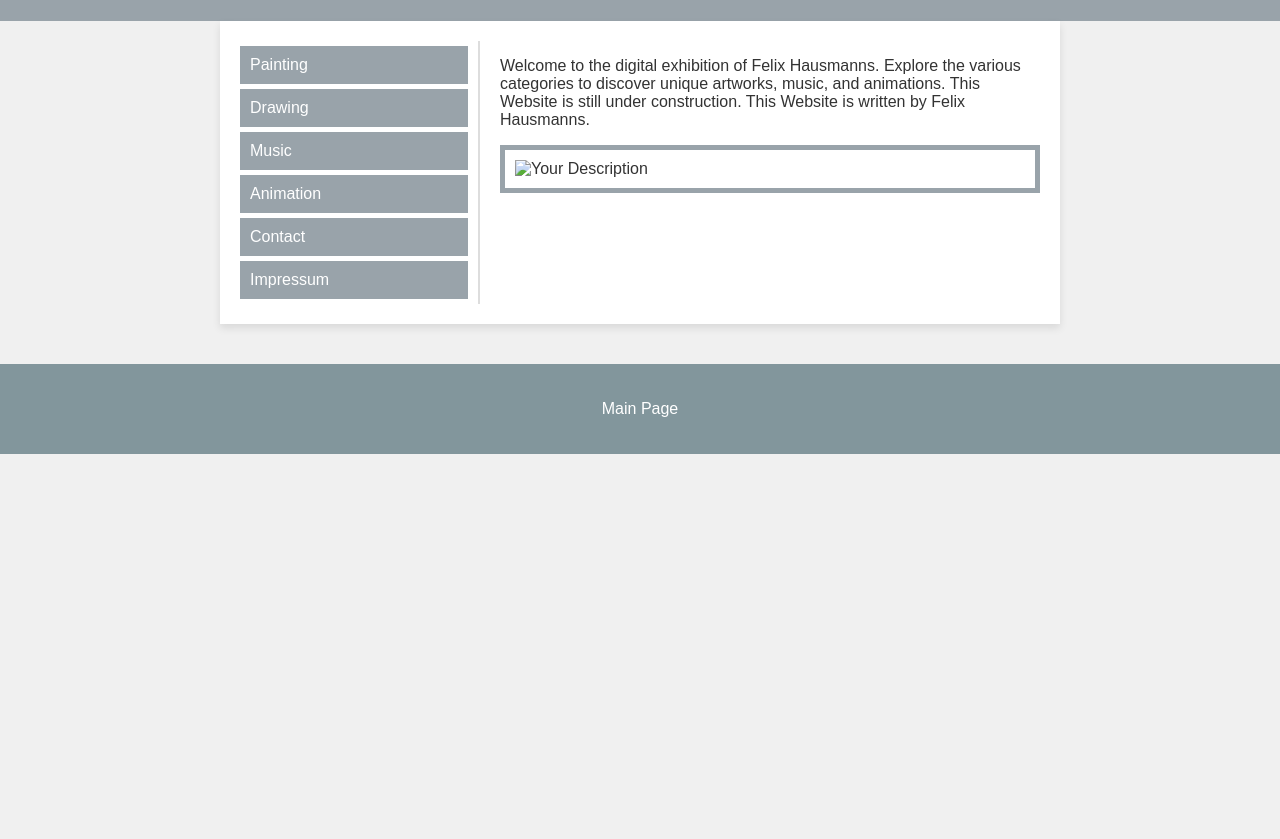
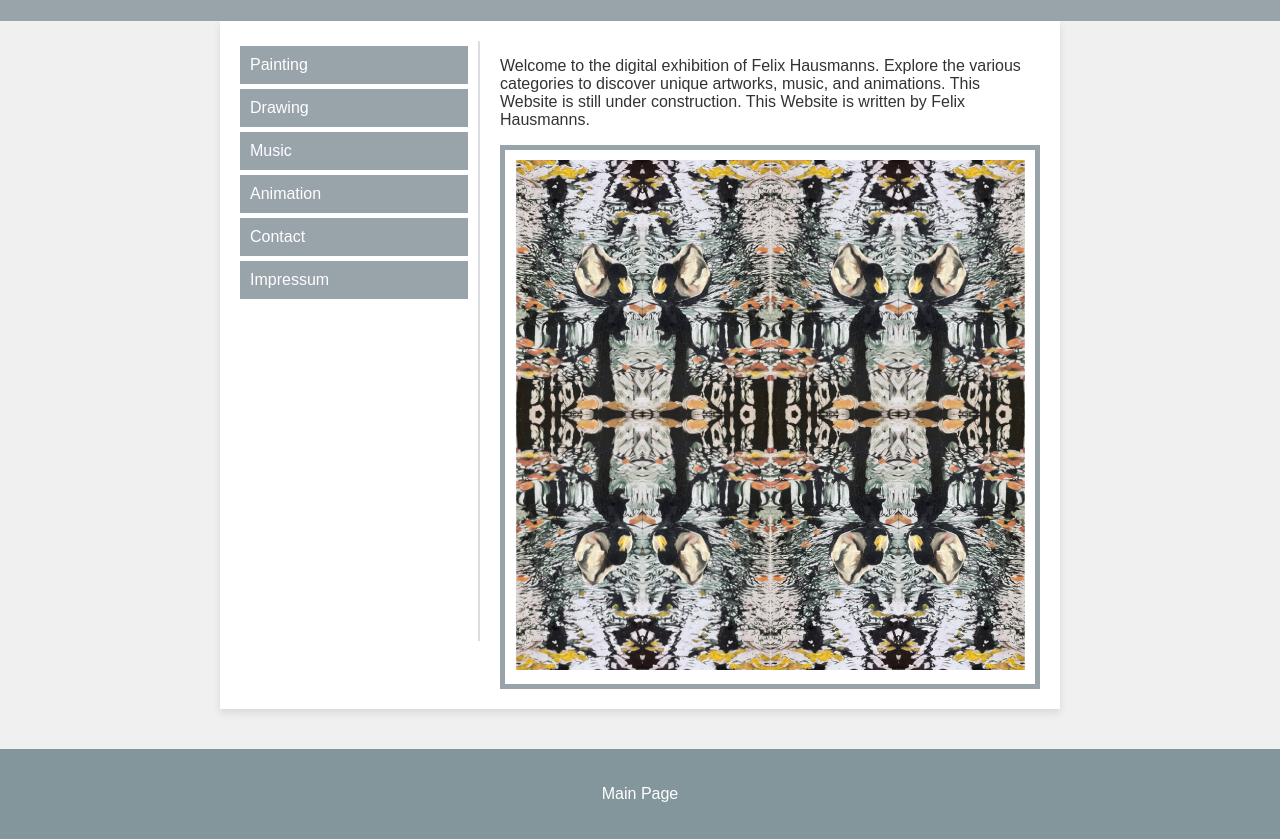
Before and after one commit to inaktivit/simple-digital-exhibition, a plain HTML site: page index.html in a window 1280 px wide. Shown: the part 99-938 px from the top of the page. Before the commit the page ends 800 px from the top, so only its background shows below. Drawn offline with Linux system fonts and the light colour scheme.

Commit message:
Update index.html

```diff
--- a/index.html
+++ b/index.html
@@ -92,7 +92,7 @@
             <div class="main-content">
                 <p>Welcome to the digital exhibition of Felix Hausmanns. Explore the various categories to discover unique artworks, music, and animations. This Website is still under construction. This Website is written by Felix Hausmanns.</p>
                 <div class="frame">
-                    <img src="/FH/images/enten.jpeg" alt="Your Description" style="width:100%; height:auto;">
+                    <img src="/images/enten.jpeg" alt="Your Description" style="width:100%; height:auto;">
                 </div>
 
             </div>
```
